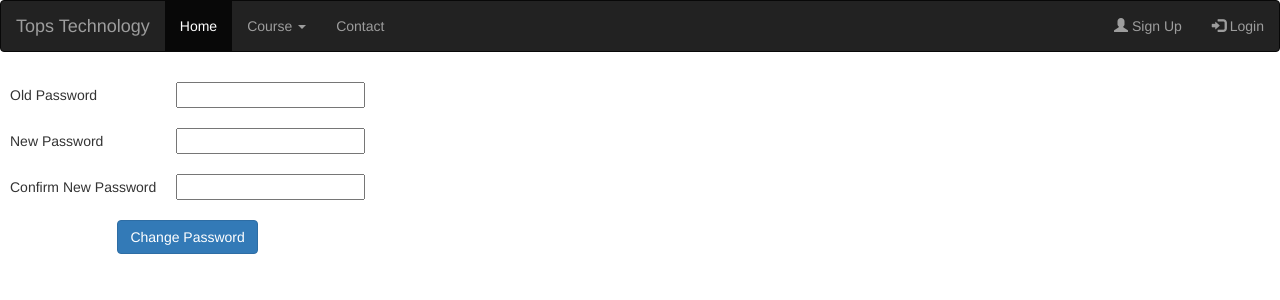
After one commit to Lodhiakash12/Mini_Project, a Django app: page /change-password/ in a window 1280 px wide. The commit adds this page. Shown: the top 300 px of the page. Run offline with Django 5.2, Linux system fonts and the light colour scheme; some libraries are stand-ins or nearby versions.

Commit message:
Django Project

```diff
--- a/myapp/admin.py
+++ b/myapp/admin.py
@@ -1,7 +1,8 @@
 from django.contrib import admin
 from .models import Contact
-from .models import Signup
+from .models import User
+
 
 # Register your models here.
 admin.site.register(Contact)
-admin.site.register(Signup)
+admin.site.register(User)
--- /dev/null
+++ b/myapp/templates/change-password.html
@@ -0,0 +1,41 @@
+{% extends 'header.html' %}
+{% block content %}
+<!DOCTYPE html>
+<html lang="en">
+<head>
+    <meta charset="UTF-8">
+    <meta name="viewport" content="width=device-width, initial-scale=1.0">
+    <title>Document</title>
+
+</head>
+<body>
+    {% if msg %}
+       <b style="color: blue;">{{msg}}</b>
+     {% endif %}
+       <form method="post" action="{% url 'change-password' %}">
+        {% csrf_token %}
+        <table>
+
+            <tr>
+                <td>Old Password</td>
+                <td><input type="password" name="old_password"></td>
+            </tr>
+             <tr>
+                <td>New Password</td>
+                <td><input type="password" name="new_password"></td>
+            </tr>
+             <tr>
+                <td>Confirm New Password</td>
+                <td><input type="password" name="cnew_password"></td>
+            </tr>
+            <tr>
+                <td colspan="2" align="center">
+
+                     <input type="submit" value="Change Password" class="btn btn-primary">
+                </td>
+            </tr>
+        </table>
+    </form>
+</body>
+</html>
+{% endblock %}
--- a/myapp/templates/header.html
+++ b/myapp/templates/header.html
@@ -40,8 +40,15 @@
       <li><a href={% url 'contact' %}>Contact</a></li>
     </ul>
     <ul class="nav navbar-nav navbar-right">
-      <li><a href={% url 'signup' %}><span class="glyphicon glyphicon-user"></span> Sign Up</a></li>
-      <li><a href={% url 'login' %}><span class="glyphicon glyphicon-log-in"></span> Login</a></li>
+      {% if request.session.email %}
+      <li><a href="{% url 'profile'%}"><span class="glyphicon glyphicon-edit"></span> Profile</a></li>
+      <li><a href="{% url 'change-password'%}"><span class="glyphicon glyphicon-edit"></span> Change Password</a></li>
+      <li><a href="{% url 'logout'%}"><span class="glyphicon glyphicon-log-out"></span> Logout({{request.session.fname}})</a></li>
+
+      {% else%}
+      <li><a href="{% url 'signup'%}"><span class="glyphicon glyphicon-user"></span> Sign Up</a></li>
+      <li><a href="{% url 'login'%}"><span class="glyphicon glyphicon-log-in"></span> Login</a></li>
+      {% endif %}
     </ul>
   </div>
 </nav>
--- a/myapp/urls.py
+++ b/myapp/urls.py
@@ -4,7 +4,11 @@ from . import views
 urlpatterns = [
     path('',views.index,name='index'),
     path('contact/',views.contact,name='contact'),
-    path('signup/',views.signup,name='signup'),
+    path('signup/',views.user,name='signup'),
     path('login/',views.login,name='login'),
+    path('logout/',views.logout,name='logout'),
+    path('change-password/',views.change_password,name='change-password'),
+    path('profile/',views.profile,name='profile'),
+
 
 ]
--- a/myapp/views.py
+++ b/myapp/views.py
@@ -1,5 +1,5 @@
 from django.shortcuts import render
-from .models import Contact,Signup
+from .models import Contact,User
 
 # Create your views here.
 def index(request):
@@ -21,15 +21,15 @@ def contact(request):
         return render(request,'contact.html',{'contacts':contacts})
 
 
-def signup(request):
+def user(request):
     if request.method=="POST":
          try:
-             Signup.objects.get(email=request.POST['email'])
+             User.objects.get(email=request.POST['email'])
              msg="Email Already Registered"
              return render(request,'signup.html',{'msg':msg})
          except:
              if request.POST['password']==request.POST['cpassword']:
-                 Signup.objects.create(
+                 User.objects.create(
                      fname=request.POST['fname'],
                      lname=request.POST['lname'],
                      email=request.POST['email'],
@@ -48,4 +48,69 @@ def signup(request):
 
 
 def login(request):
-    return render(request,'login.html')
+    if request.method=="POST":
+       try:
+           user=User.objects.get(email=request.POST['email'])
+           if user.password==request.POST['password']:
+               request.session['email']=user.email
+               request.session['fname']=user.fname
+               return render(request,'index.html')
+
+           else:
+               msg="Incorrect Password"
+               return render(request, 'login.html',{'msg':msg})
+       except:
+            msg="Email Not Registered"
+            return render(request, 'login.html',{'msg':msg})
+    else:
+        return render(request, 'login.html')
+
+def logout(request):
+    try:
+        del request.session['email']
+        del request.session['fname']
+        msg="Logged Out Succesfully"
+        return render(request, 'login.html',{'msg':msg})
+    except:
+        msg="Logged Out Succesfully"
+        return render(request, 'login.html',{'msg':msg})
+
+
+def change_password(request):
+    if request.method=="POST":
+        user=User.objects.get(email=request.session['email'])
+        if user.password==request.POST['old_password']:
+            if request.POST['new_password']==request.POST['cnew_password']:
+                if user.password!=request.POST['new_password']:
+                    user.password=request.POST['new_password']
+                    user.save()
+                    del request.session['email']
+                    del request.session['fname']
+                    msg="Password Updated Successfully"
+                    return render(request, 'login.html',{'msg':msg})
+                else:
+                    msg="Your New Password Can't Be From Old Password"
+                    return render(request, 'change-password.html', {'msg':msg})
+            else:
+                msg="Password & CPassword Does Not Match"
+                return render(request, 'change-password.html', {'msg':msg})
+
+        else:
+            msg="Password Does Not Match"
+            return render(request, 'change-password.html', {'msg':msg})
+    else:
+        return render(request, 'change-password.html')
+
+
+def profile(request):
+    user=User.objects.get(email=request.session['email'])
+    if request.method=="POST":
+        user.fname=request.POST['fname']
+        user.lname=request.POST['lname']
+        user.mobile=request.POST['mobile']
+        user.address=request.POST['address']
+        user.save()
+        msg="Profile Updated Succesfully"
+        return render(request,'profile.html',{'user':user,'msg':msg})
+    else:
+        return render(request,'profile.html',{'user':user})
```
Also changed, not shown: myapp/models.py (+1 -11 lines), myapp/templates/profile.html (added, +49 -0 lines), db.sqlite3, myapp/migrations/0003_login_rename_signup_user.py (added), myapp/migrations/0004_delete_login.py (added).
